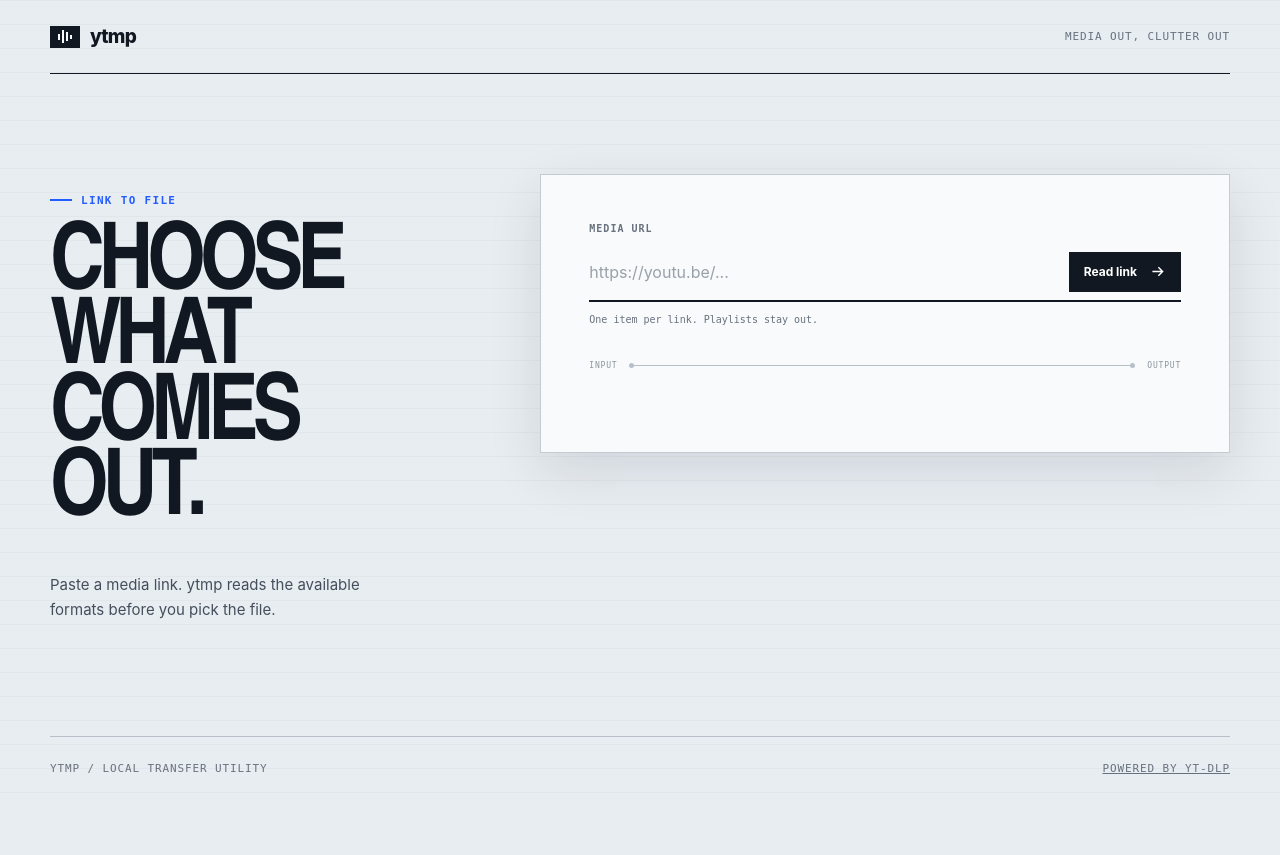
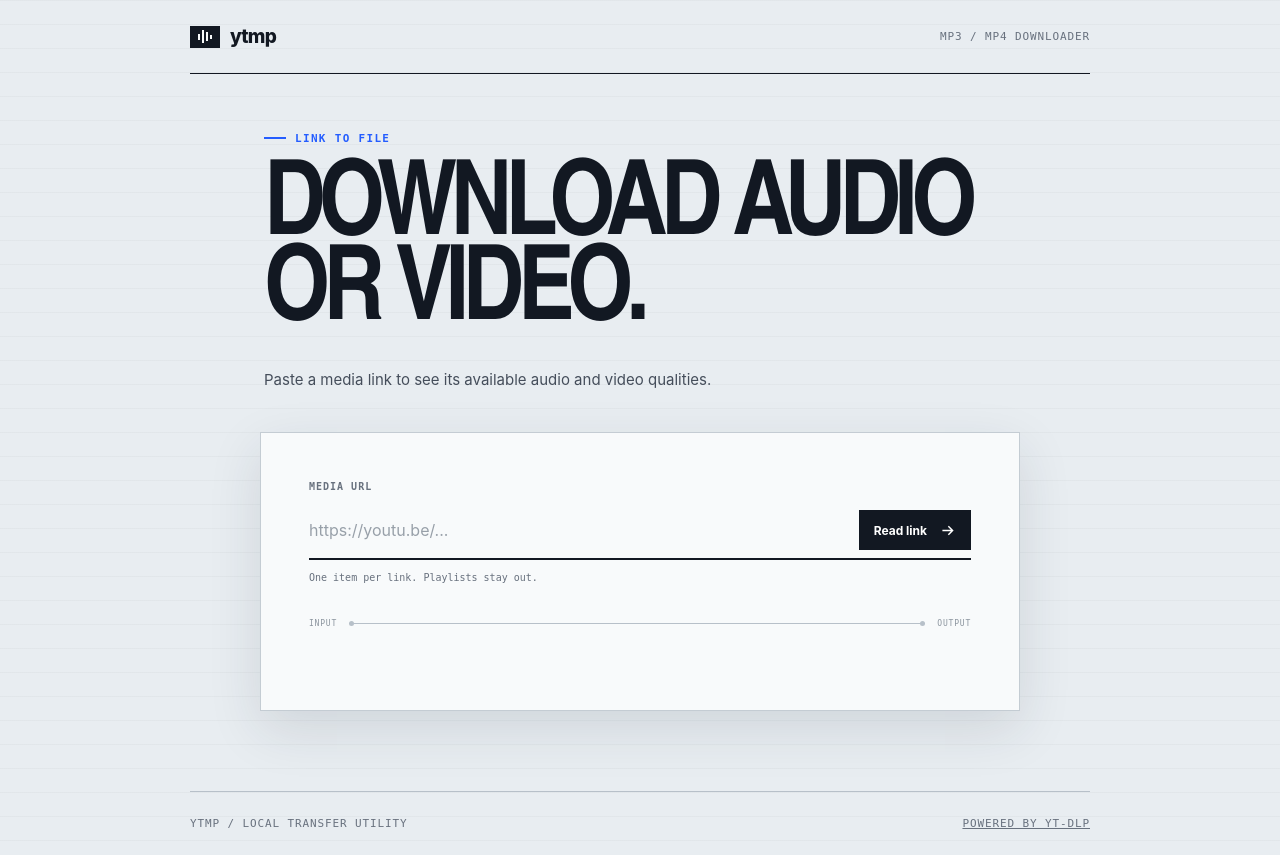
Before and after one commit to NadavS5/ytmp, a website: page public/index.html in a window 1280 px wide. Before the commit the page ends 800 px from the top, so only its background shows below. Drawn offline with Linux system fonts and the light colour scheme.

Commit message:
Stack downloader layout vertically

```diff
--- a/public/index.html
+++ b/public/index.html
@@ -16,15 +16,15 @@
           <span class="brand-mark" aria-hidden="true"><i></i><i></i><i></i><i></i></span>
           <span>ytmp</span>
         </a>
-        <p>media out, clutter out</p>
+        <p>MP3 / MP4 downloader</p>
       </header>
 
       <main>
         <section class="workspace" aria-labelledby="page-title">
           <div class="intro">
             <p class="kicker">Link to file</p>
-            <h1 id="page-title">Choose what<br />comes out.</h1>
-            <p class="intro-copy">Paste a media link. ytmp reads the available formats before you pick the file.</p>
+            <h1 id="page-title">Download audio<br />or video.</h1>
+            <p class="intro-copy">Paste a media link to see its available audio and video qualities.</p>
           </div>
 
           <div class="deck">
--- a/public/styles.css
+++ b/public/styles.css
@@ -55,7 +55,7 @@ a:focus-visible {
 }
 
 .shell {
-  width: min(1180px, calc(100% - 48px));
+  width: min(900px, calc(100% - 48px));
   min-height: 100vh;
   margin: 0 auto;
   display: flex;
@@ -116,19 +116,20 @@ footer {
 main {
   flex: 1;
   display: grid;
-  align-items: center;
-  padding: 66px 0 80px;
+  align-items: start;
+  padding: 58px 0 80px;
 }
 
 .workspace {
-  display: grid;
-  grid-template-columns: minmax(240px, 0.72fr) minmax(480px, 1.28fr);
-  gap: clamp(54px, 8vw, 120px);
-  align-items: start;
+  width: min(760px, 100%);
+  margin: 0 auto;
+  display: flex;
+  flex-direction: column;
+  gap: 40px;
 }
 
 .intro {
-  padding-top: 20px;
+  padding-left: 4px;
 }
 
 .kicker {
@@ -153,7 +154,7 @@ main {
 h1 {
   margin: 0;
   font-family: var(--display);
-  font-size: clamp(62px, 7.2vw, 104px);
+  font-size: clamp(66px, 10vw, 104px);
   font-stretch: condensed;
   font-weight: 800;
   letter-spacing: -0.065em;
@@ -162,8 +163,8 @@ h1 {
 }
 
 .intro-copy {
-  max-width: 340px;
-  margin: 40px 0 0;
+  max-width: 580px;
+  margin: 28px 0 0;
   color: #454e5b;
   font-size: 15px;
   line-height: 1.65;
@@ -555,8 +556,8 @@ footer a:hover {
 @media (max-width: 820px) {
   .shell { width: min(100% - 32px, 640px); }
   main { padding: 44px 0 64px; }
-  .workspace { grid-template-columns: 1fr; gap: 42px; }
-  .intro { padding-top: 0; }
+  .workspace { gap: 34px; }
+  .intro { padding-left: 0; }
   h1 { font-size: clamp(58px, 16vw, 88px); }
   .intro-copy { margin-top: 28px; }
 }
```
